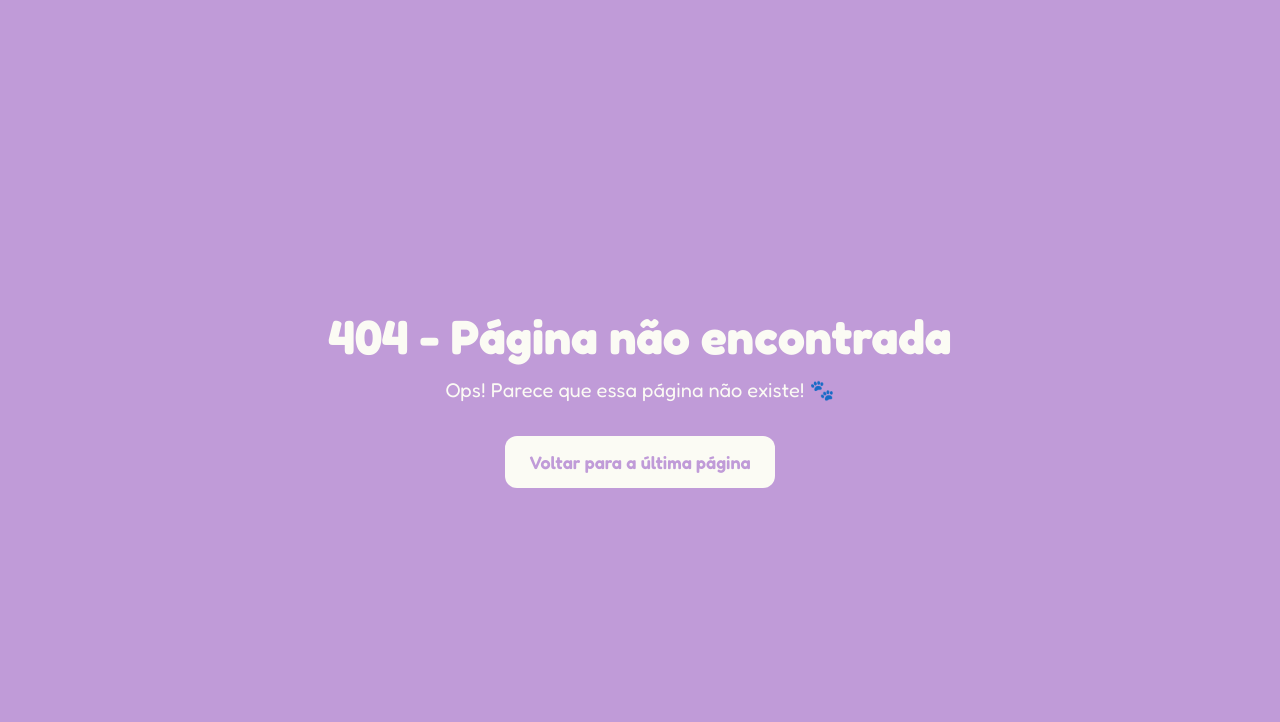
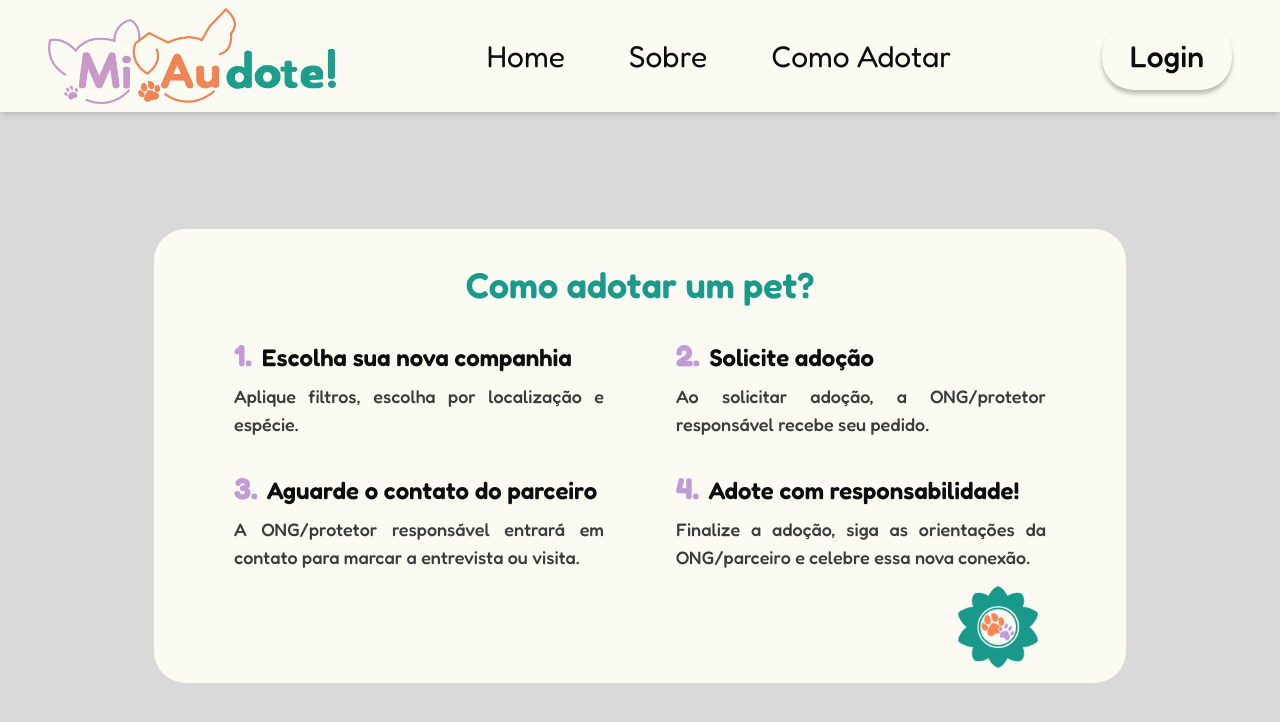
Before and after one commit to leosfl9/miaudote-frontend, a Next.js app: page /como-adotar in a window 1280 px wide. Before the commit this address had no page. Shown: the top 722 px of the page. Built offline with nearby package versions, Linux system fonts and the light colour scheme.

Commit message:
feat: paginas de sobre nos e como adotar

```diff
--- /dev/null
+++ b/app/(public)/como-adotar/page.tsx
@@ -0,0 +1,48 @@
+import PublicNavbar from "@/components/PublicNavbar";
+
+export default function ComoAdotar() {
+  return (
+    <div className="flex flex-col min-h-screen">
+        {/* chamada da navbar */}
+        <PublicNavbar />
+        <div className="flex items-center justify-center px-2 ssm:px-4 py-8 bg-miau-gray flex-col flex-1">
+            {/* textos explicativos */}
+            <div className="bg-background rounded-2xl ssm:rounded-4xl flex flex-col gap-8 pt-9 pb-2 px-6 ssm:px-10 xsm:px-14 md:px-16 lg:px-20 max-w-fit">
+                <h1 className="text-3xl md:text-4xl font-semibold text-center text-miau-green">Como adotar um pet?</h1>
+                <div className="flex flex-col gap-4 lg:gap-8">
+                    <div className="flex flex-col md:flex-row text-start justify-around gap-4 md:gap-12 xl:gap-18">
+                        <div className="flex flex-col text-justify md:w-[280px] lg:w-[340px] xl:w-[370px] md:space-y-2">
+                            <h2 className="text-text-black font-semibold text-lg lg:text-xl xl:text-2xl">
+                                <span className="text-miau-purple text-2xl lg:text-3xl pr-1 font-bold">1.</span> Escolha sua nova companhia</h2>
+                            <p className="text-text-light-gray font-medium xl:text-lg">Aplique filtros, escolha por localização e espécie.</p>
+                        </div>
+
+                        <div className="flex flex-col font-bold text-justify md:w-[280px] lg:w-[340px] xl:w-[370px] md:space-y-2">
+                            <h2 className="text-text-black font-semibold text-lg lg:text-xl xl:text-2xl">
+                                <span className="text-miau-purple text-2xl lg:text-3xl pr-1 font-bold">2.</span> Solicite adoção</h2>
+                            <p className="text-text-light-gray font-medium xl:text-lg">Ao solicitar adoção, a ONG/protetor responsável recebe seu pedido.</p>
+                        </div>
+                    </div>
+
+                    <div className="flex flex-col md:flex-row text-start justify-around gap-4 md:gap-12 xl:gap-18">
+                        <div className="flex flex-col font-bold text-justify md:w-[280px] lg:w-[340px] xl:w-[370px] md:space-y-2">
+                            <h2 className="text-text-black font-semibold text-lg lg:text-xl xl:text-2xl">
+                                <span className="text-miau-purple text-2xl lg:text-3xl pr-1 font-bold">3.</span> Aguarde o contato do parceiro</h2>
+                            <p className="text-text-light-gray font-medium xl:text-lg">A ONG/protetor responsável entrará em contato para marcar a entrevista ou visita.</p>
+                        </div>
+
+                        <div className="flex flex-col font-bold text-justify md:w-[280px] lg:w-[340px] xl:w-[370px] md:space-y-2">
+                            <h2 className="text-text-black font-semibold text-lg lg:text-xl xl:text-2xl">
+                                <span className="text-miau-purple text-2xl lg:text-3xl pr-1 font-bold">4.</span> Adote com responsabilidade!</h2>
+                            <p className="text-text-light-gray font-medium xl:text-lg">Finalize a adoção, siga as orientações da ONG/parceiro e celebre essa nova conexão.</p>
+                        </div>
+                    </div>
+                </div>
+                <div className="w-full flex justify-end -mt-6">
+                    <img src={"/selo.png"} alt="Ícone de selo de aprovação" className="w-20 sm:w-24 h-20 sm:h-24" />
+                </div>
+            </div>
+        </div>
+    </div>
+  );
+}
--- /dev/null
+++ b/app/(public)/sobre/page.tsx
@@ -0,0 +1,31 @@
+import PublicNavbar from "@/components/PublicNavbar";
+
+export default function Sobre() {
+  return (
+    <div className="flex flex-col min-h-screen">
+        {/* chamada da navbar */}
+        <PublicNavbar />
+        <div className="flex items-center justify-center px-2 ssm:px-4 py-8 bg-miau-gray flex-col flex-1">
+            {/* textos explicativos */}
+            <div className="bg-background rounded-2xl ssm:rounded-4xl flex flex-col gap-8 pt-9 pb-12 px-6 ssm:px-10 xsm:px-14 md:px-20 max-w-[960px]">
+                <h1 className="text-3xl md:text-4xl font-semibold text-center text-miau-green">Sobre nós</h1>
+                <div className="space-y-8 md:space-y-12 text-justify text-lg md:text-2xl">
+                    <p className="text-text-black font-medium">
+                        O MiAudote é resultado de um projeto desenvolvido por alunos do curso de Análise e Desenvolvimento de Sistemas da FATEC-SP (2025),
+                        com o objetivo de facilitar e incentivar a adoção responsável de animais. A iniciativa propõe uma plataforma que conecta adotantes e ONGs,
+                        promovendo um processo de adoção mais eficiente, transparente e acolhedora.
+                    </p>
+                    <p className="text-text-black font-medium">
+                        Mais do que um site, o MiAudote representa uma forma de usar a inovação para gerar impacto social, conectando vidas e promovendo o bem-estar animal.
+                    </p>
+                    <p className="text-text-black font-medium">
+                        Acreditamos que a empatia e o acesso à informação são fundamentais para transformar a realidade de milhares de animais que aguardam um lar.
+                        Este projeto também reflete o aprendizado e a prática dos alunos envolvidos,
+                        unindo conhecimento técnico e propósito social em uma solução que busca inspirar mudanças reais.
+                    </p>
+                </div>
+            </div>
+        </div>
+    </div>
+  );
+}
--- a/components/Navbar/DesktopLinks.tsx
+++ b/components/Navbar/DesktopLinks.tsx
@@ -13,8 +13,8 @@ export default function DesktopLinks({tipo}: LinksProps) {
             return (
                 <ul className="hidden lg:flex justify-between w-fit gap-16">
                     <li><Link className="hover:text-miau-green active:text-miau-green/80 transition" href={"/"}>Home</Link></li>
-                    <li><Link className="hover:text-miau-green active:text-miau-green/80 transition" href={"/"}>Sobre</Link></li>
-                    <li><Link className="hover:text-miau-green active:text-miau-green/80 transition" href={"/"}>ONGs</Link></li>
+                    <li><Link className="hover:text-miau-green active:text-miau-green/80 transition" href={"/sobre"}>Sobre</Link></li>
+                    <li><Link className="hover:text-miau-green active:text-miau-green/80 transition" href={"/como-adotar"}>Como Adotar</Link></li>
                 </ul>
             )
         // links do parceiro
--- a/components/Navbar/MobileLinks.tsx
+++ b/components/Navbar/MobileLinks.tsx
@@ -14,8 +14,8 @@ export default function MobileLinks({tipo}: LinksProps){
                 <>
                     <nav className="flex flex-col space-y-4 text-text-black text-2xl md:text-[28px]">
                         <Link className="active:text-miau-green transition" href={"/"}>Home</Link>
-                        <Link className="active:text-miau-green transition" href={"/"}>Sobre</Link>
-                        <Link className="active:text-miau-green transition" href={"/"}>ONGs</Link>
+                        <Link className="active:text-miau-green transition" href={"/sobre"}>Sobre</Link>
+                        <Link className="active:text-miau-green transition" href={"/como-adotar"}>Como Adotar</Link>
                     </nav>
 
                     <LinkButton href={"/login"} text={"Login"} center={true} bottom={true} color={"green"} />
```
Also changed, not shown: public/selo.png (added).
